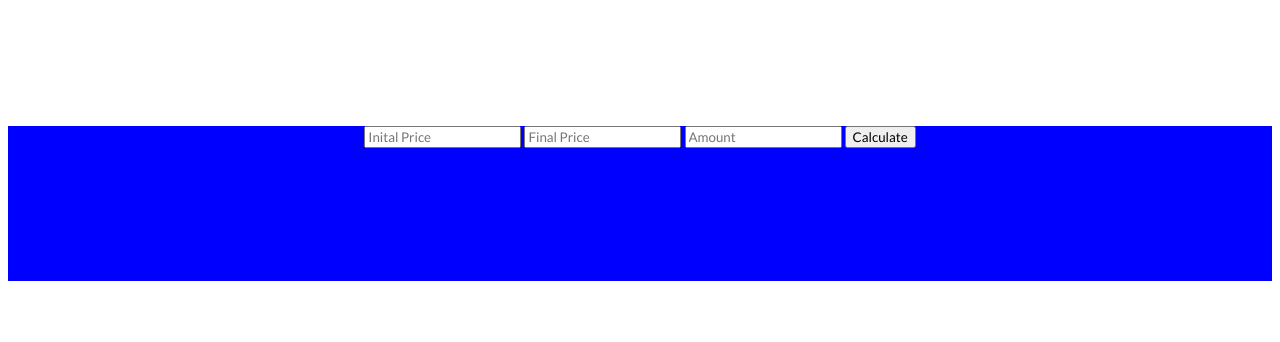
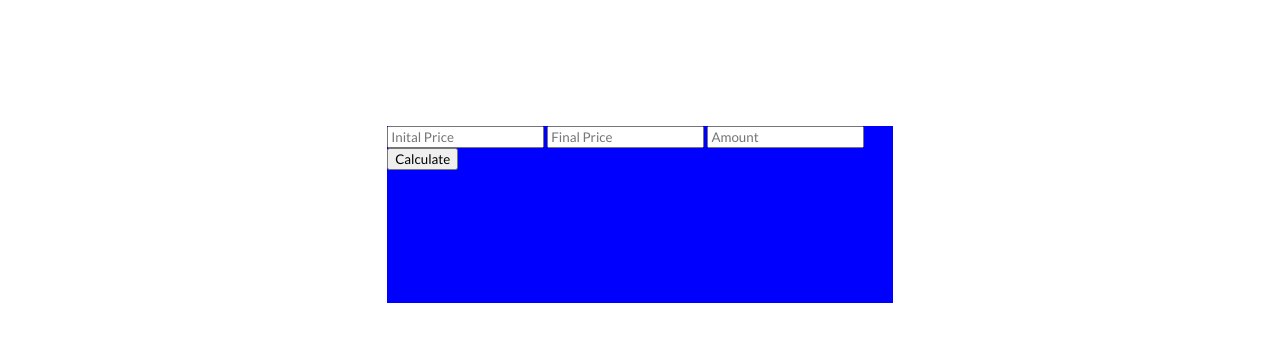
Before and after one commit to golfyplayz/stocks_frontend, a plain HTML site: page index.html in a window 1280 px wide. Drawn offline with Linux system fonts and the light colour scheme.

Commit message:
adjusted margin

```diff
--- a/css/index.css
+++ b/css/index.css
@@ -7,8 +7,9 @@
     flex-direction: column;
     align-items: center;
     justify-content: center;
-    margin-top: 10%;
+    margin: 10% auto auto auto;
     background-color: blue;
+    width: 40%;
 }
 
 .output {
```
